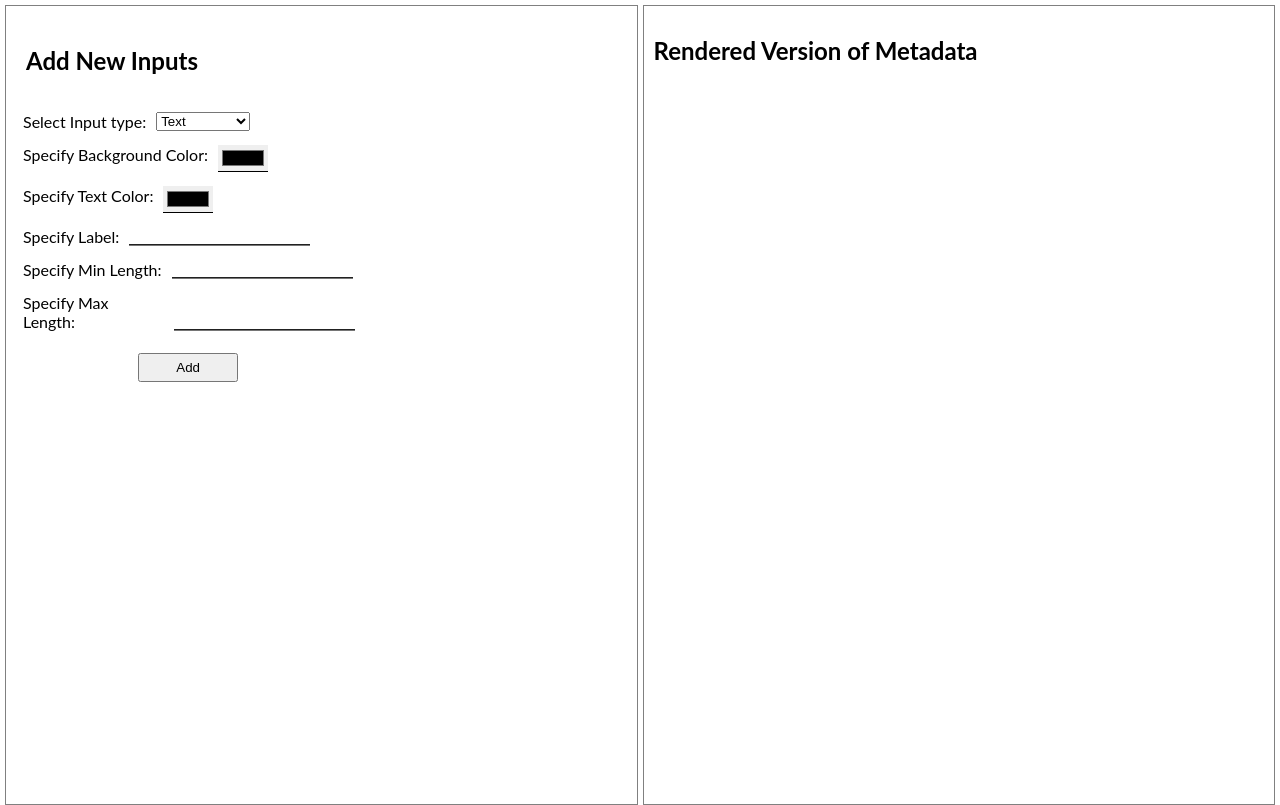
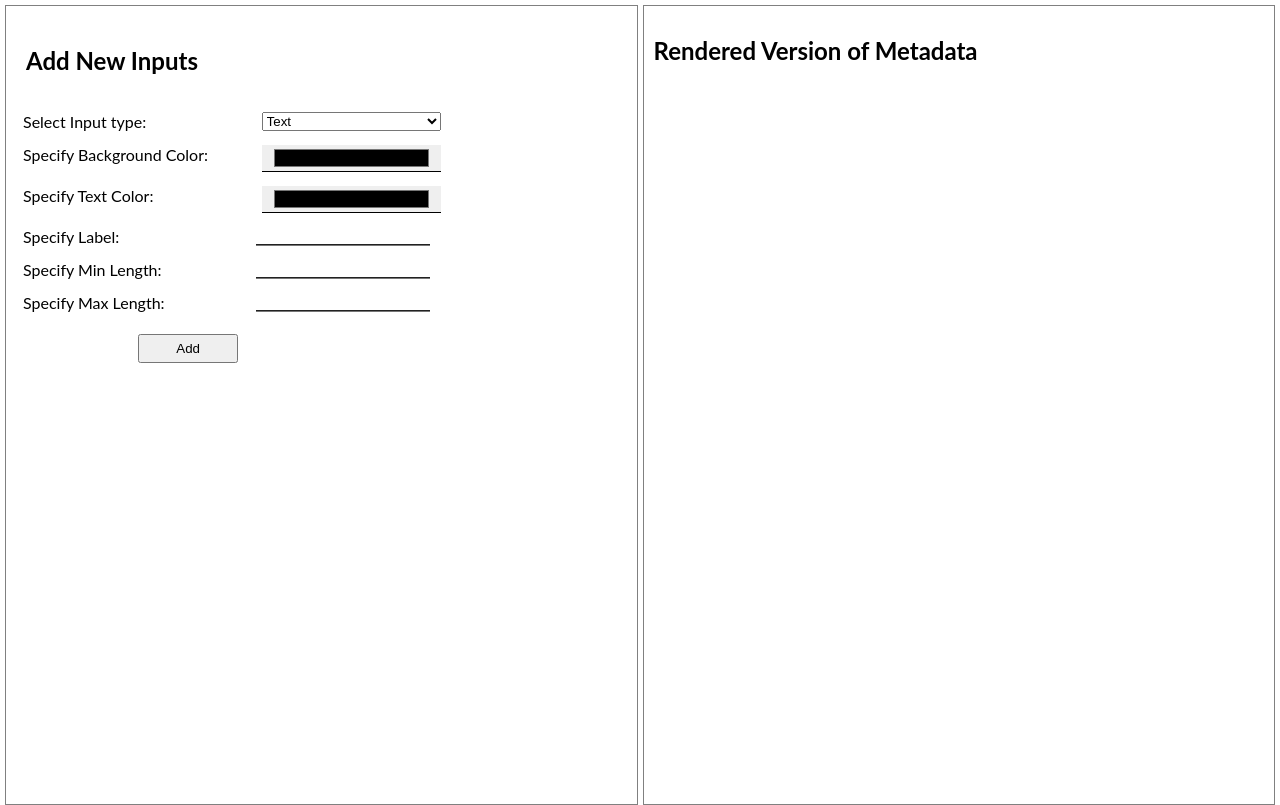
Before and after one commit to ska04/UIChallenge, a plain HTML site: page index.html in a window 1280 px wide. Drawn offline with Linux system fonts and the light colour scheme.

Commit message:
Small improvement

```diff
--- a/index.html
+++ b/index.html
@@ -21,7 +21,7 @@
                 <option value="Date">Date</option>
                 <option value="Password">Password</option>
                 <option value="Email">Email</option>
-                <option value="Radio">Radiobutton</option>
+                <option value="Radio">RadioButton</option>
                 <option value="Checkbox">Checkbox</option>
               </select>
             </div>
--- a/script.js
+++ b/script.js
@@ -18,7 +18,7 @@ const inputInfoListContianerEl = document.getElementById("inputList");
 const renderDataContainerEl = document.getElementById("renderDataContainer");
 
 const INPUT_TYPES = {
-  CHECKBOX: 'CheckBox',
+  CHECKBOX: 'Checkbox',
   DATE: 'Date',
   EMAIL: 'Email',
   PASSWORD: 'Password',
--- a/style.css
+++ b/style.css
@@ -23,6 +23,7 @@ body {
 .page-section {
   height: 100%;
   width: 50%;
+  overflow-y: auto;
 }
 
 .dynamic-from {
@@ -41,12 +42,17 @@ h2 {
 
 .form-control{
   display: flex;
-  width: 70%;
+  width: 100%;
   padding: 7px;
 }
 
 .form-control label{
-  margin-right: 10px;
+  width: 40%;
+  padding-right: 10px;
+}
+
+.form-control select {
+  width: 30%;
 }
 
 .form-control input {
@@ -54,6 +60,8 @@ h2 {
   border-right-style: hidden;
   border-left-style: hidden;
   border-bottom-style: groove;
+  width: 30%;
+  padding: 0 10px;
 }
 
 .form-control input:focus{
@@ -71,6 +79,8 @@ h2 {
 .form-control small {
   color: var(--error-color);
   visibility: hidden;
+  width: 30%;
+  margin-left: 15px;
 }
 
 .form-control.error small {
```
